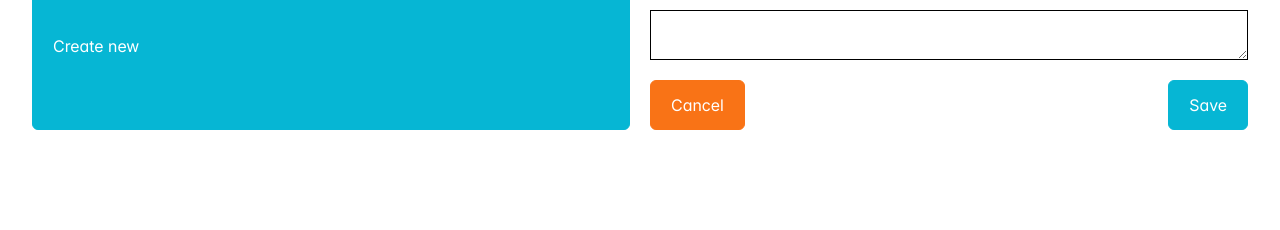
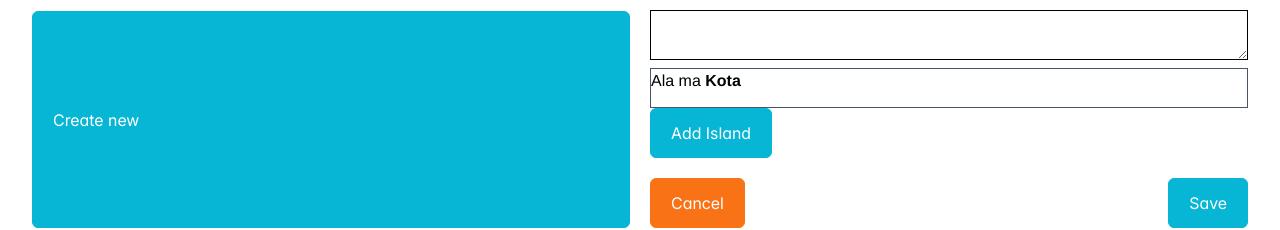
Before and after one commit to slawekppr/zus-react, a React (Vite) app: page /playlists in a window 1280 px wide. Both pictures are taken after a click on the button "Create new". Shown: the part 272-502 px from the top of the page. Built offline with nearby package versions, Linux system fonts and the light colour scheme; no server answers; a web font is replaced by a local one.

Commit message:
ContentEditable

```diff
--- /dev/null
+++ b/src/common/components/RichEditor.tsx
@@ -0,0 +1,46 @@
+import { Button } from "primereact/button";
+import { is } from "ramda";
+import React, { useRef } from "react";
+
+type Props = {
+  value: string;
+  onChange: (value: string) => void;
+};
+
+const RichEditor = ({ onChange }: Props) => {
+  const editorRef = useRef<HTMLDivElement | null>(null);
+
+  const handleInput = () => {
+    if (editorRef.current) {
+      onChange(editorRef.current.innerHTML); // Capture content as HTML
+    }
+  };
+
+  function addIsland() {
+    const island = document.createElement("span");
+    island.contentEditable = "false";
+    island.className = " bg-slate-300 p-2 ";
+    island.innerHTML = ` <span class="bg-white" contenteditable="true">
+        Wysepka
+    </span> `;
+
+    // getSelection()?.anchorNode?.
+    editorRef.current?.append(island);
+  }
+  const value = "Ala ma <b>Kota</b>";
+
+  return (
+    <div>
+      <div
+        ref={editorRef}
+        contentEditable="true"
+        onChange={handleInput}
+        dangerouslySetInnerHTML={{ __html: value }}
+        className="border border-solid border-slate-600 w-full min-h-10"
+      />
+      <Button onClick={addIsland}>Add Island</Button>
+    </div>
+  );
+};
+
+export default RichEditor;
--- a/src/playlists/components/PlaylistEditor.tsx
+++ b/src/playlists/components/PlaylistEditor.tsx
@@ -7,6 +7,7 @@ import {
   fetchMyPlaylists,
   fetchPlaylistById,
 } from "../../common/services/MusicAPI";
+import RichEditor from "../../common/components/RichEditor";
 
 type Props = {
   playlist?: Playlist;
@@ -98,6 +99,7 @@ const PlaylistEditor = ({
             name="description"
             onChange={changeHandler}
           ></textarea>
+          <RichEditor/>
         </div>
 
         <div className="flex justify-between">
```
Also changed, not shown: 1 other file (tests, documents, lock files or other folders).
